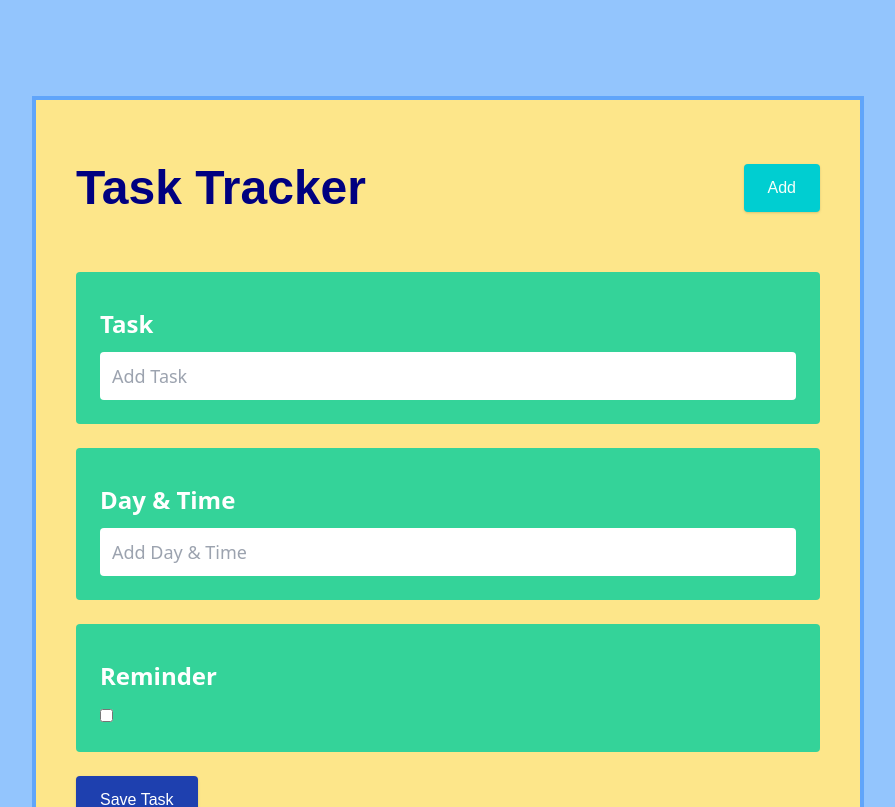
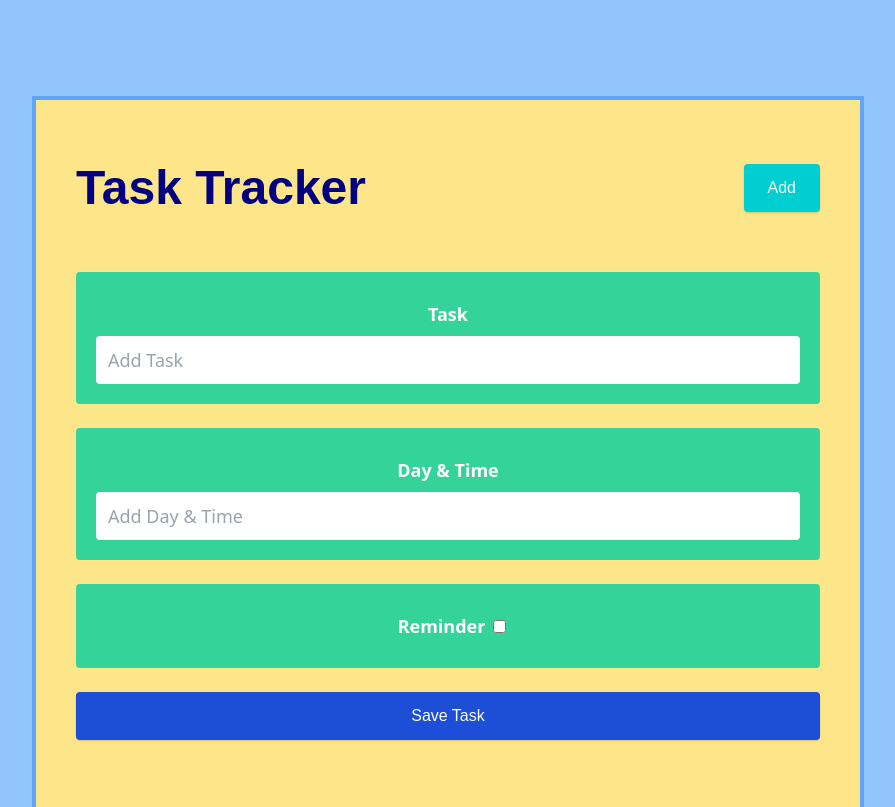
Before and after one commit to nikoescobal/react-tasktracker, a React (Create React App) app: page / in a window 1280 px wide. Shown: the top 807 px of the page, without its empty margins (192-1087 px from the left). Built offline with nearby package versions, Linux system fonts and the light colour scheme.

Commit message:
Add button task add component

```diff
--- a/src/App.js
+++ b/src/App.js
@@ -30,6 +30,14 @@ const App = () => {
     },
   ]);
 
+  //  Add Task
+  const addTask = (task) => {
+    const id = Math.floor(Math.random() * 10000 + 1);
+    console.log(id);
+    const newTask = { id, ...task };
+    setTasks([...tasks, newTask]);
+  };
+
   // Delete Task
   const deleteTask = (id) => {
     setTasks(tasks.filter((task) => task.id !== id));
@@ -48,7 +56,7 @@ const App = () => {
   return (
     <div className=''>
       <Header />
-      <AddTask />
+      <AddTask onAdd={addTask} />
       <div className='tasks-container'>
         {tasks.length > 0 ? (
           <Tasks
--- a/src/components/AddTask.js
+++ b/src/components/AddTask.js
@@ -1,20 +1,59 @@
 /* stylelint-disable */
 /* eslint-disable */
 
-const AddTask = () => {
+import { useState } from "react";
+
+const AddTask = ({ onAdd }) => {
+  const [text, setText] = useState("");
+  const [day, setDay] = useState("");
+  const [reminder, setReminder] = useState(false);
+
+  const onSubmit = (e) => {
+    e.preventDefault();
+
+    if (!text) {
+      alert("Please add a task");
+      return;
+    }
+    onAdd({ text, day, reminder });
+
+    setText("");
+    setDay("");
+    setReminder(false);
+  };
+
   return (
-    <form className='add-form'>
+    <form className='add-form' onSubmit={onSubmit}>
       <div className='form-control'>
         <label className='label'>Task</label>
-        <input type='text' className='input' placeholder='Add Task' />
+        <input
+          type='text'
+          value={text}
+          onChange={(e) => setText(e.target.value)}
+          className='input'
+          placeholder='Add Task'
+        />
       </div>
       <div className='form-control'>
         <label className='label'>Day & Time</label>
-        <input type='text' className='input' placeholder='Add Day & Time' />
+        <input
+          type='text'
+          value={day}
+          onChange={(e) => setDay(e.target.value)}
+          className='input'
+          placeholder='Add Day & Time'
+        />
       </div>
       <div className='form-control'>
-        <label className='label'>Reminder</label>
-        <input type='checkbox' />
+        <div className='label-container'>
+          <label className='label'>Reminder</label>
+          <input
+            type='checkbox'
+            checked={reminder}
+            value={reminder}
+            onChange={(e) => setReminder(e.currentTarget.checked)}
+          />
+        </div>
       </div>
       <input type='submit' value='Save Task' className='btn-submit' />
     </form>
--- a/src/index.css
+++ b/src/index.css
@@ -30,7 +30,7 @@
 }
 
 .btn-submit {
-  @apply px-6 py-3 rounded font-raleway bg-blue-800 text-white shadow;
+  @apply w-full py-3 cursor-pointer rounded font-raleway bg-blue-700 text-white shadow;
 }
 
 .input {
@@ -58,9 +58,17 @@
 }
 
 .label {
-  @apply text-2xl py-3 font-semibold text-white block;
+  @apply text-lg p-2 font-semibold items-start text-white block;
+}
+
+checkbox {
+  @apply p-5;
 }
 
 .form-control {
-  @apply bg-green-400 rounded w-full mb-6 p-6;
+  @apply flex flex-col align-middle items-center bg-green-400 rounded w-full mb-6 p-5;
 }
+
+.label-container {
+  @apply flex justify-between align-middle items-center text-purple-600;
+}
```
